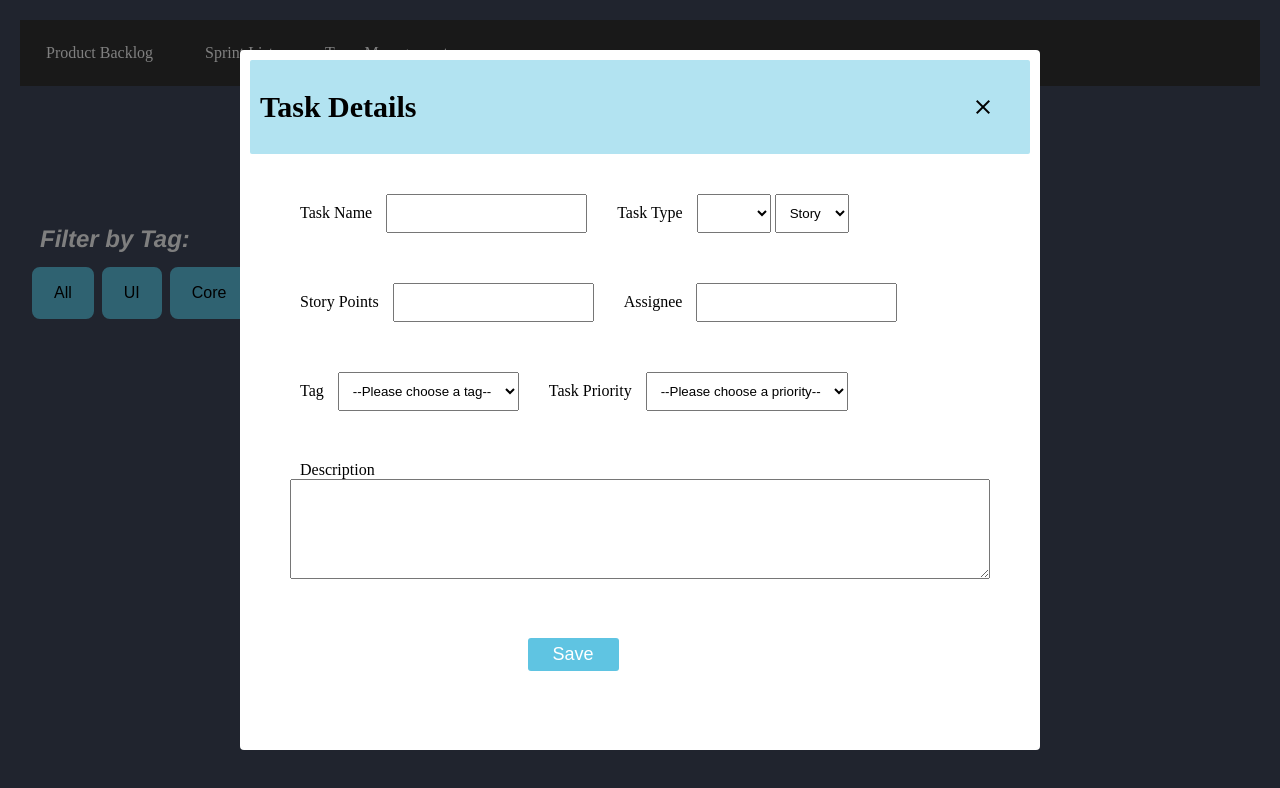
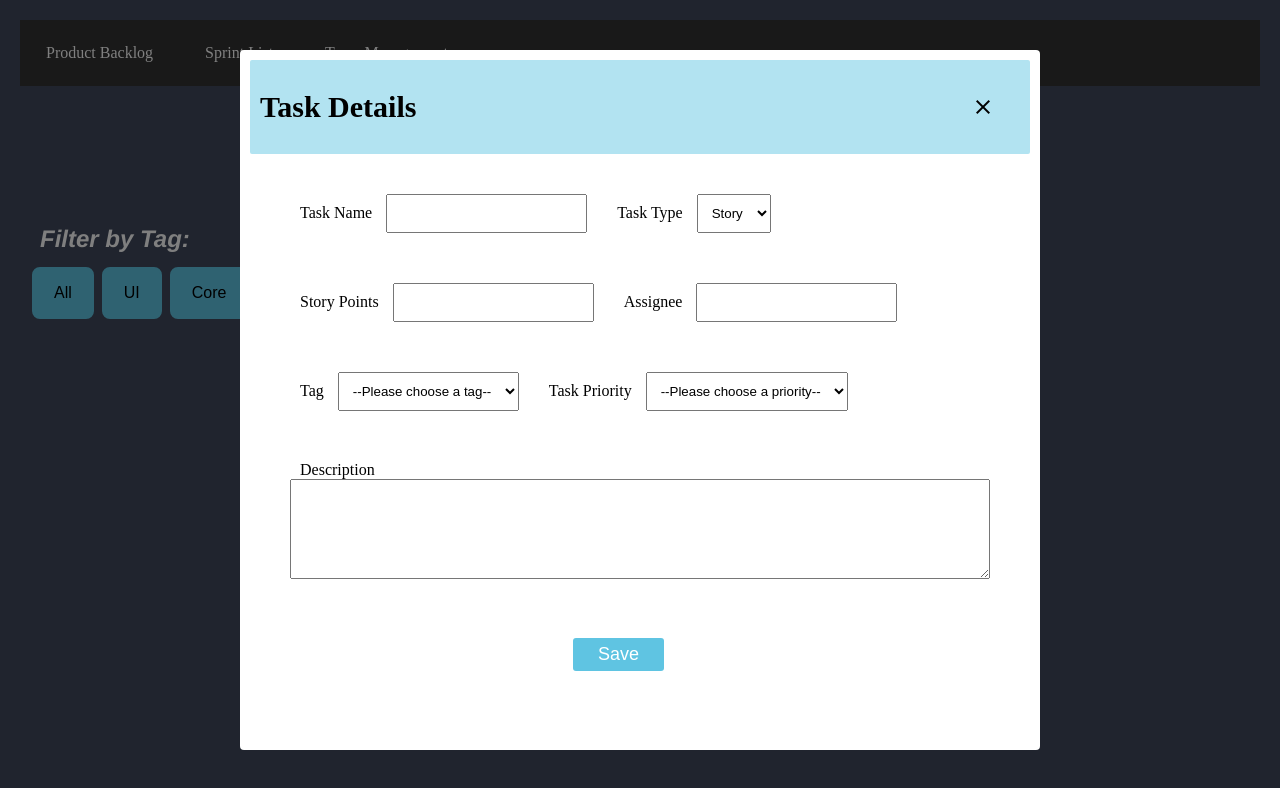
Before and after one commit to ashvarg/Dash, a plain HTML site: page Projects/index.html in a window 1280 px wide. Both pictures are taken after a click on the button "Create Task". Drawn offline with Linux system fonts and the light colour scheme.

Commit message:
Fixing Story Default Choice

```diff
--- a/Projects/index.html
+++ b/Projects/index.html
@@ -122,10 +122,6 @@
                                 <option value="Story" selected>Story</option>
                                 <option value="Bug">Bug</option>
                             </select>
-                            <select class="typeInput" id="newType">
-                                <option value="Story" selected>Story</option>
-                                <option value="Bug">Bug</option>
-                            </select>
                         </div>
                     </div>
 
@@ -181,7 +177,7 @@
                     </div> -->
 
                     <div class="modalFooter">
-                        <button id="save" class="modalSave" onclick="saveCard()"> Save </button>
+                        <button  id="save" class="modalSave" onclick="saveCard()"> Save </button>
                     </div>
 
                 </div>
--- a/Projects/scripts/main.js
+++ b/Projects/scripts/main.js
@@ -32,7 +32,7 @@
 
     //Clear values from all these elements
     nameRef.value = "";
-    typeRef.value = "";
+    // typeRef.value = "";
     storyPointsRef.value = "";
     tagRef.value = "";
     priorityRef.value = "";
--- a/Projects/styles/style.css
+++ b/Projects/styles/style.css
@@ -322,7 +322,8 @@ li {
 }
 
 .modalSave{
-    float: left;
+    position: relative;
+    left: 50%;
     display: inline-block;
     padding: 6px 25px;
     background: #5fc4e2;
```
